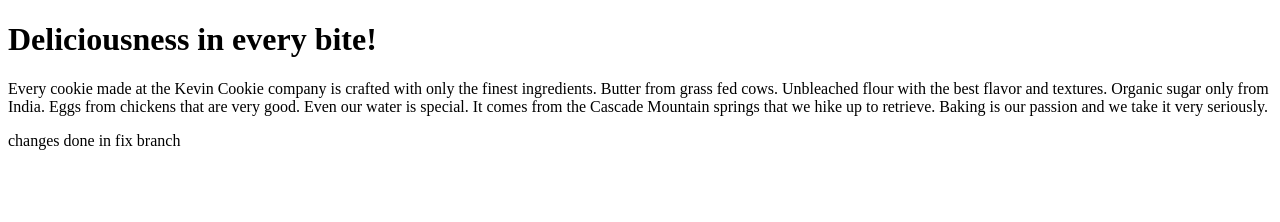
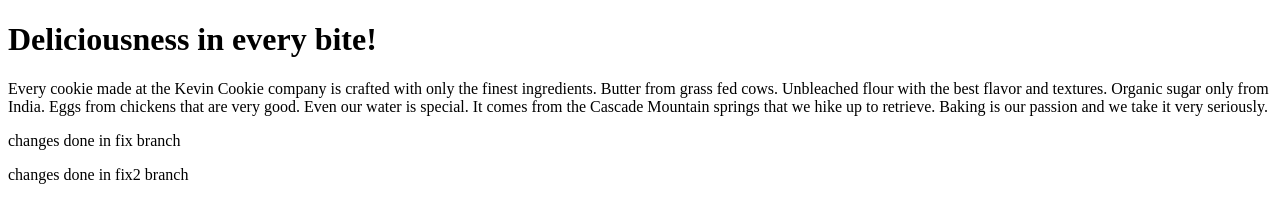
Before and after one commit to smsami17/tutorial, a plain HTML site: page index.htm in a window 1280 px wide. Drawn offline with Linux system fonts and the light colour scheme.

Commit message:
Changes in fix2 branch

```diff
--- a/index.htm
+++ b/index.htm
@@ -7,6 +7,8 @@
 <p>
     changes done in fix branch
 </p>
-
+<p>
+    changes done in fix2 branch
+</p>
 </body>
 </html>
```
